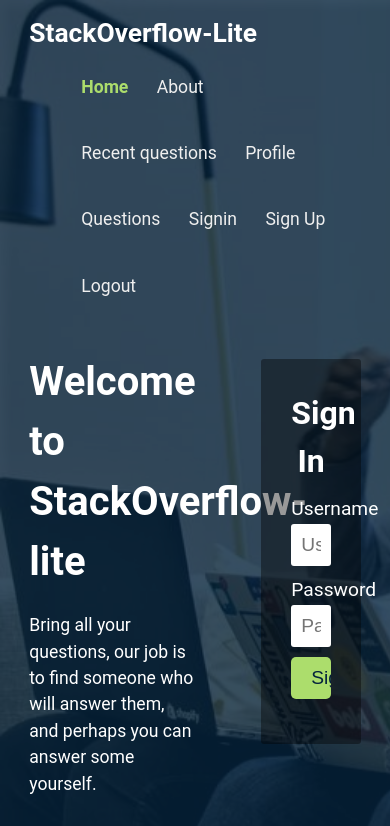
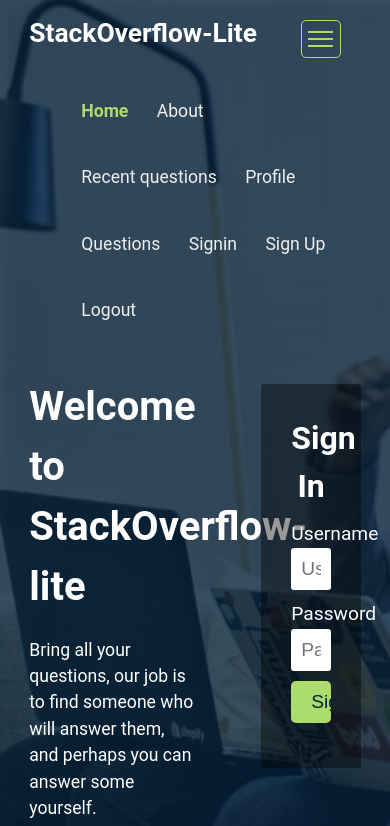
Before and after one commit to davidshare/StackOverflow-lite, a plain HTML site: page UI/index.html in a window 390 px wide. Shown: the top 826 px of the page. Drawn offline with Linux system fonts and the light colour scheme.

Commit message:
Add styles for responsive mobile menu

```diff
--- a/UI/css/general.css
+++ b/UI/css/general.css
@@ -263,3 +263,57 @@ label{
 .search-box, .search .btn{
 	font-size: 1.5em;
 }
+
+/*************************************************
+					MOBILE MENU
+*************************************************/
+
+.menu-icon{
+	width:40px;
+	overflow: hidden;
+	border-radius: 5px;
+	border:1px solid #acdd6c;
+	margin: 20px;
+	cursor:pointer;
+	padding:5px;
+}
+
+.menu-icon span{
+	display: block;
+	width:90%;
+	height: 2px;
+	margin: 5px auto;
+	background:#acdd6c;
+}
+
+.menu-icon:hover{
+	border: 1px solid #fff;
+}
+
+.menu-icon:hover span{
+	background:#fff;
+}
+
+/* Rotate first bar */
+.change .bar1 {
+    -webkit-transform: rotate(-45deg) translate(-4px, 5px) ;
+    transform: rotate(-45deg) translate(-4px, 5px);
+}
+
+/* Fade out the second bar */
+.change .bar2 {
+    opacity: 0;
+}
+
+/* Rotate last bar */
+.change .bar3 {
+    -webkit-transform: rotate(45deg) translate(-4px, -7px) ;
+    transform: rotate(45deg) translate(-4px, -7px) ;
+}
+
+@media only screen and (max-width: 600px) {
+	.menu-icon{
+		display: inline-block !important;
+		margin
+	}
+}
```
